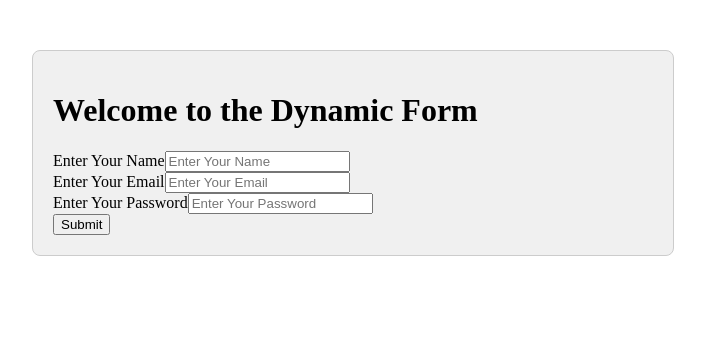
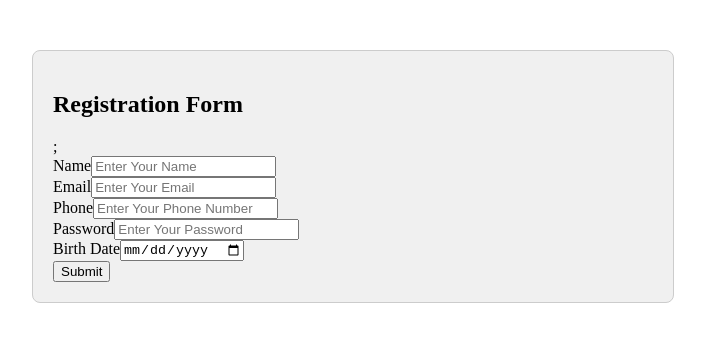
Before and after one commit to mdrazuahamad/dynamic-form, a React (Create React App) app: page / in a window 1280 px wide. Shown: the top 342 px of the page, without its empty margins (287-992 px from the left). Built offline with nearby package versions, Linux system fonts and the light colour scheme.

Commit message:
Dynamic-Form-Complete

```diff
--- a/src/App.jsx
+++ b/src/App.jsx
@@ -1,4 +1,5 @@
 import React, { useState } from "react";
+import DynamicForm from "./Component/DynamicForm";
 
 const App = () => {
   const [formData, setFormData] = useState({
@@ -28,8 +29,8 @@ const App = () => {
         border: "1px solid #ccc",
         borderRadius: "8px",
       }}>
-      <h1>Welcome to the Dynamic Form</h1>
-      <form onSubmit={handleSubmit}>
+      <DynamicForm />
+      {/* <form onSubmit={handleSubmit}>
         <div>
           <label>Enter Your Name</label>
           <input
@@ -62,7 +63,7 @@ const App = () => {
         </div>
 
         <button type='submit'>Submit</button>
-      </form>
+      </form> */}
     </div>
   );
 };
--- /dev/null
+++ b/src/Component/DynamicForm.jsx
@@ -0,0 +1,96 @@
+import { useState } from "react";
+
+const formFields = {
+  name: {
+    type: "text",
+    label: "Name",
+    placeholder: "Enter Your Name",
+  },
+  email: {
+    type: "email",
+    label: "Email",
+    placeholder: "Enter Your Email",
+  },
+  phone: {
+    type: "tel",
+    label: "Phone",
+    placeholder: "Enter Your Phone Number",
+  },
+  password: {
+    type: "password",
+    label: "Password",
+    placeholder: "Enter Your Password",
+  },
+  birthDate: {
+    type: "date",
+    label: "Birth Date",
+    placeholder: "Enter Your Birth Date",
+  },
+};
+
+const trasformObject = (obj) => {
+  return Object.keys(obj).reduce((acc, curr) => {
+    acc[curr] = {
+      ...obj[curr],
+      value: "",
+    };
+    return acc;
+  }, {});
+};
+
+const mapObjectToArray = (obj) => {
+  return Object.keys(obj).map((key) => ({ name: key, ...obj[key] }));
+};
+
+console.log(mapObjectToArray(formFields));
+
+const DynamicForm = () => {
+  const [formState, setFormState] = useState(trasformObject(formFields));
+  const formData = mapObjectToArray(formState);
+
+  console.log(formState);
+
+  const handleSubmit = (event) => {
+    event.preventDefault();
+    const values = Object.keys(formState).reduce((acc, curr) => {
+      acc[curr] = formState[curr].value;
+      return acc;
+    }, {});
+    console.log(values);
+  };
+
+  const handleChange = (event) => {
+    setFormState({
+      ...formState,
+      [event.target.name]: {
+        ...formState[event.target.name],
+        value: event.target.value,
+      },
+    });
+  };
+
+  return (
+    <div>
+      <h2>Registration Form</h2>;
+      <form onSubmit={handleSubmit}>
+        {formData.map((item, index) => (
+          <div key={index}>
+            <label>{item.label}</label>
+            <input
+              type={item.type}
+              name={item.name}
+              placeholder={item.placeholder}
+              value={item.value}
+              onChange={handleChange}
+            />
+          </div>
+        ))}
+        <div>
+          <button type='submit'>Submit</button>
+        </div>
+      </form>
+    </div>
+  );
+};
+
+export default DynamicForm;
```
